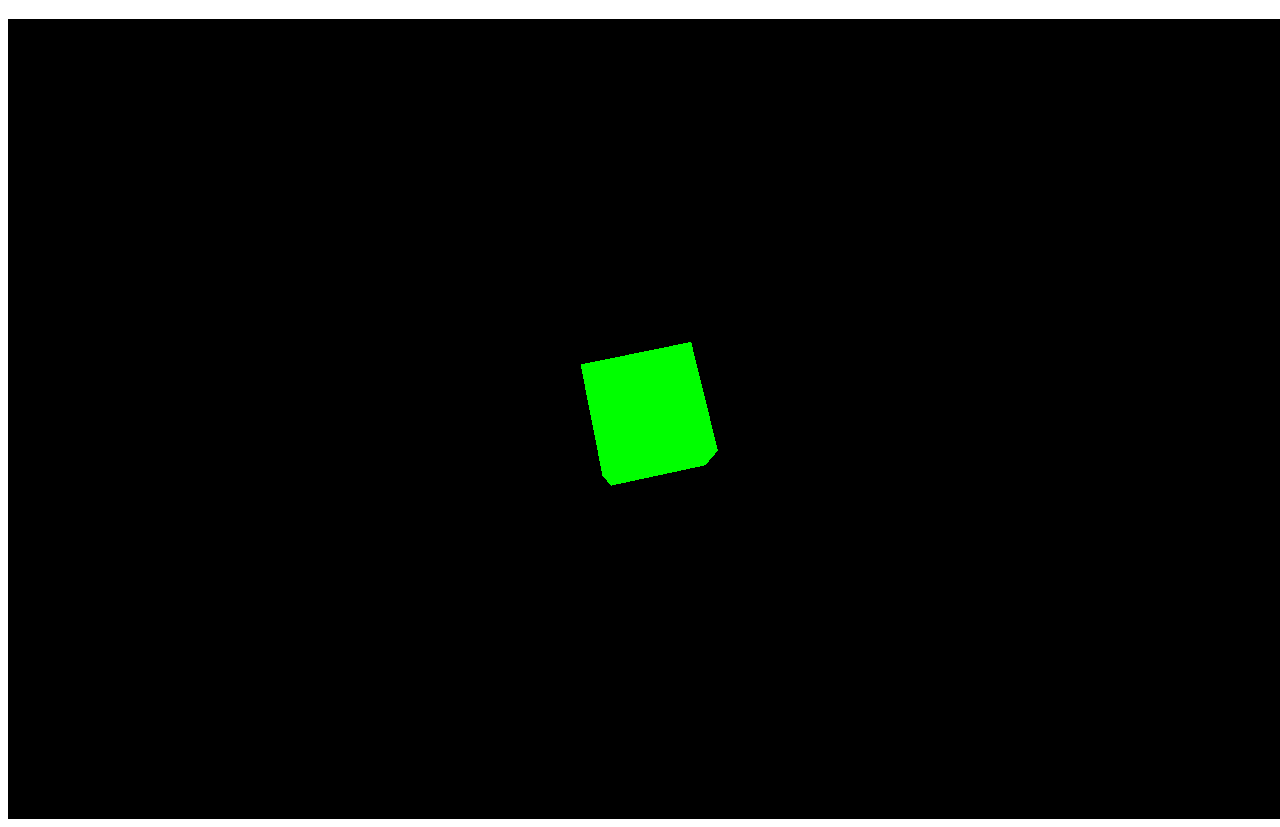
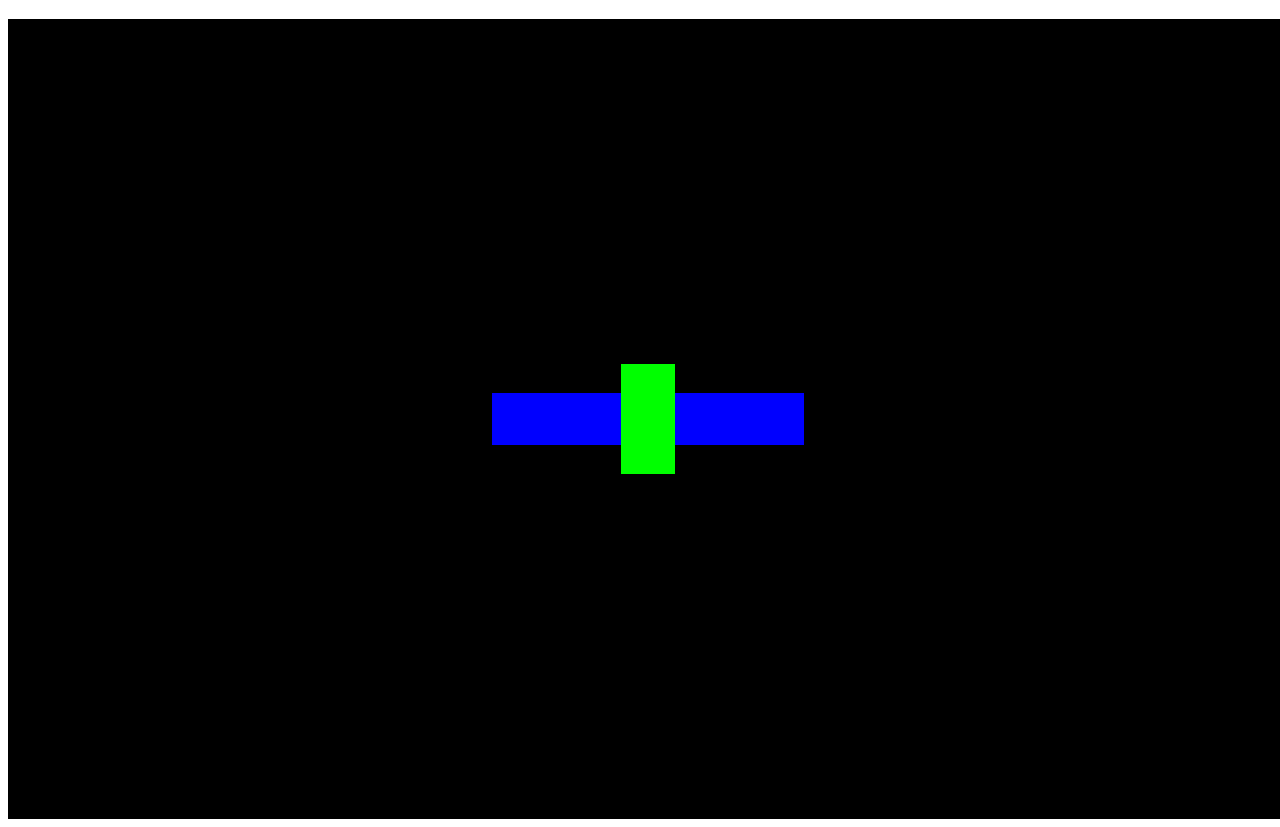
Before and after one commit to memberberry/llms-leaderboard-interactive, a website built with Vite: page index.html in a window 1280 px wide. Shown: the part 61-888 px from the top of the page. Built offline with nearby package versions, Linux system fonts and the light colour scheme.

Commit message:
Updates: * typescript compilation removed, using vite's internal typescript compilation * added husky * added eslint & prettier * had troubles with auto updating changes, fixed by removing dist/index.js imports as usual with tsc command but instead now using src/index.ts because vite is handling the rest.

```diff
--- a/index.html
+++ b/index.html
@@ -3,7 +3,7 @@
 <head>
     <meta charset="UTF-8">
     <meta name="viewport" content="width=device-width, initial-scale=1.0">
-    <script type="module" src="/dist/interactive.js"></script>
+    <script type="module" src="src/index.ts"></script>
     <title>Document</title>
 </head>
 <body>
--- a/interactive.ts
+++ /dev/null
@@ -1,25 +0,0 @@
-import * as THREE from 'three';
-
-const scene = new THREE.Scene();
-const camera = new THREE.PerspectiveCamera( 75, window.innerWidth / window.innerHeight, 0.1, 1000 );
-const renderer = new THREE.WebGLRenderer();
-renderer.setSize( window.innerWidth, window.innerHeight );
-renderer.setAnimationLoop( animate );
-document.body.appendChild( renderer.domElement );
-
-const geometry = new THREE.BoxGeometry( 1, 1, 1 );
-const material = new THREE.MeshBasicMaterial( { color: 0x00ff00 } );
-const cube = new THREE.Mesh( geometry, material );
-scene.add( cube );
-
-camera.position.z = 5;
-
-
-function animate() {
-
-    cube.rotation.x += 0.01;
-    cube.rotation.y += 0.01;
-
-    renderer.render( scene, camera );
-
-}
--- /dev/null
+++ b/src/index.ts
@@ -0,0 +1,30 @@
+import { Vector3 } from 'three';
+import { LineBasicMaterial, MeshBasicMaterial } from 'three';
+import { BufferGeometry, BoxGeometry} from 'three';
+import { Line } from 'three';
+import { Mesh } from 'three';
+import { Scene } from 'three';
+import { PerspectiveCamera } from 'three';
+import { WebGLRenderer } from 'three';
+import { plane } from './reference-plane';
+
+const scene = new Scene();
+const camera = new PerspectiveCamera( 75, window.innerWidth / window.innerHeight, 0.1, 1000 );
+const renderer = new WebGLRenderer();
+
+renderer.setSize( window.innerWidth, window.innerHeight );
+renderer.setAnimationLoop( animate );
+document.body.appendChild( renderer.domElement );
+
+camera.position.z = 100;
+
+const geometry = new BoxGeometry( 10, 20, 10 );
+const material = new MeshBasicMaterial( {color: 0x00ff00} );
+const cube = new Mesh( geometry, material );
+scene.add( cube );
+scene.add( plane );
+
+
+function animate() {
+    renderer.render( scene, camera );
+}
--- /dev/null
+++ b/src/reference-plane.ts
@@ -0,0 +1,9 @@
+import { MeshPhongMaterial, MeshBasicMaterial } from "three";
+import { PlaneGeometry } from "three";
+import { Mesh } from "three";
+import { DoubleSide } from "three";
+
+const planeGeo = new PlaneGeometry( 60, 10 );
+const planeMat = new MeshBasicMaterial( {color: 0x0000ff, side: DoubleSide} );
+
+export const plane = new Mesh( planeGeo, planeMat );
--- /dev/null
+++ b/vite.config.ts
@@ -0,0 +1,19 @@
+import { defineConfig } from 'vite';
+import Checker from 'vite-plugin-checker';
+import tsconfigPaths from 'vite-tsconfig-paths';
+
+export default defineConfig({
+  server: {
+    watch: {
+      ignored: ['!**/src/**'], // Do not ignore any files
+    },
+    hmr: {
+      protocol: 'ws',
+      host: 'localhost',
+    },
+  },
+  plugins: [
+    Checker({ typescript: true }),
+    tsconfigPaths()
+  ],
+});
```
Also changed, not shown: eslint.config.js (added, +12 -0 lines), package.json (+18 -4 lines), tsconfig.json (+7 -2 lines), 2 other files.
